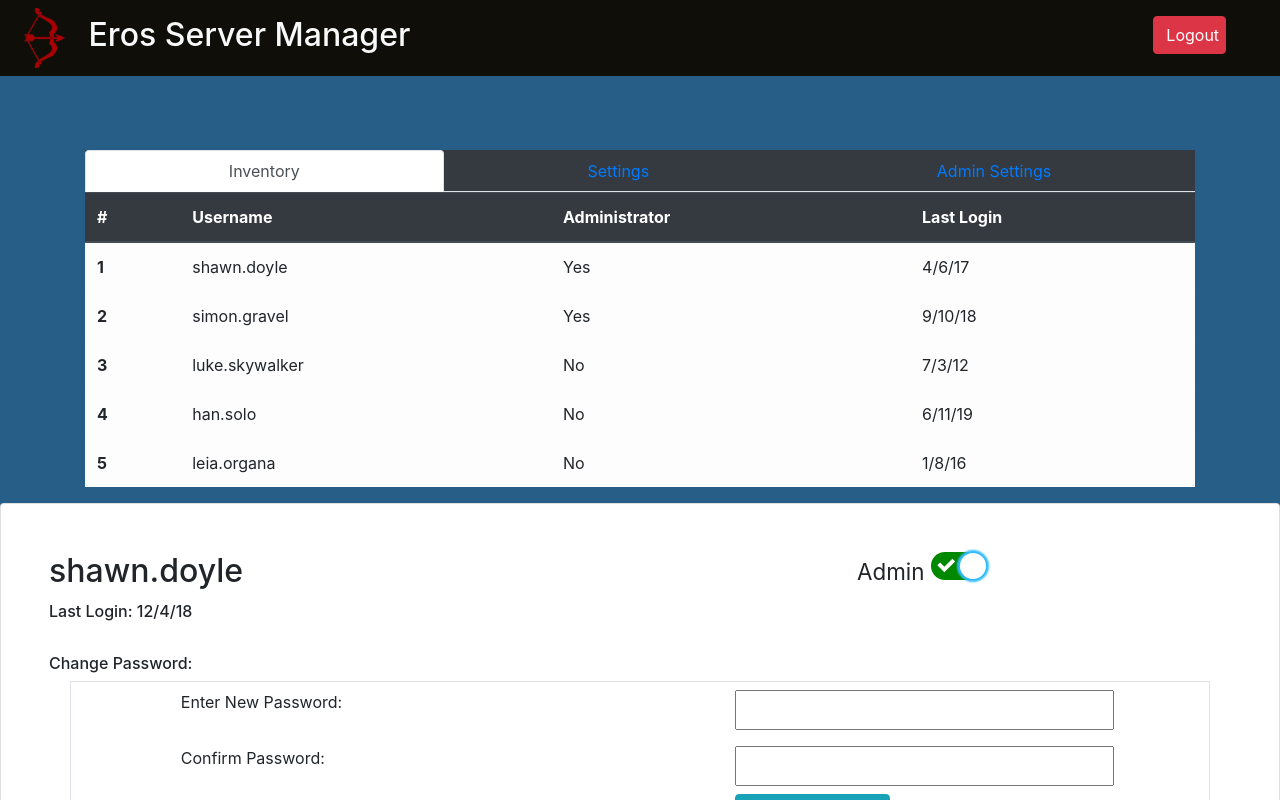
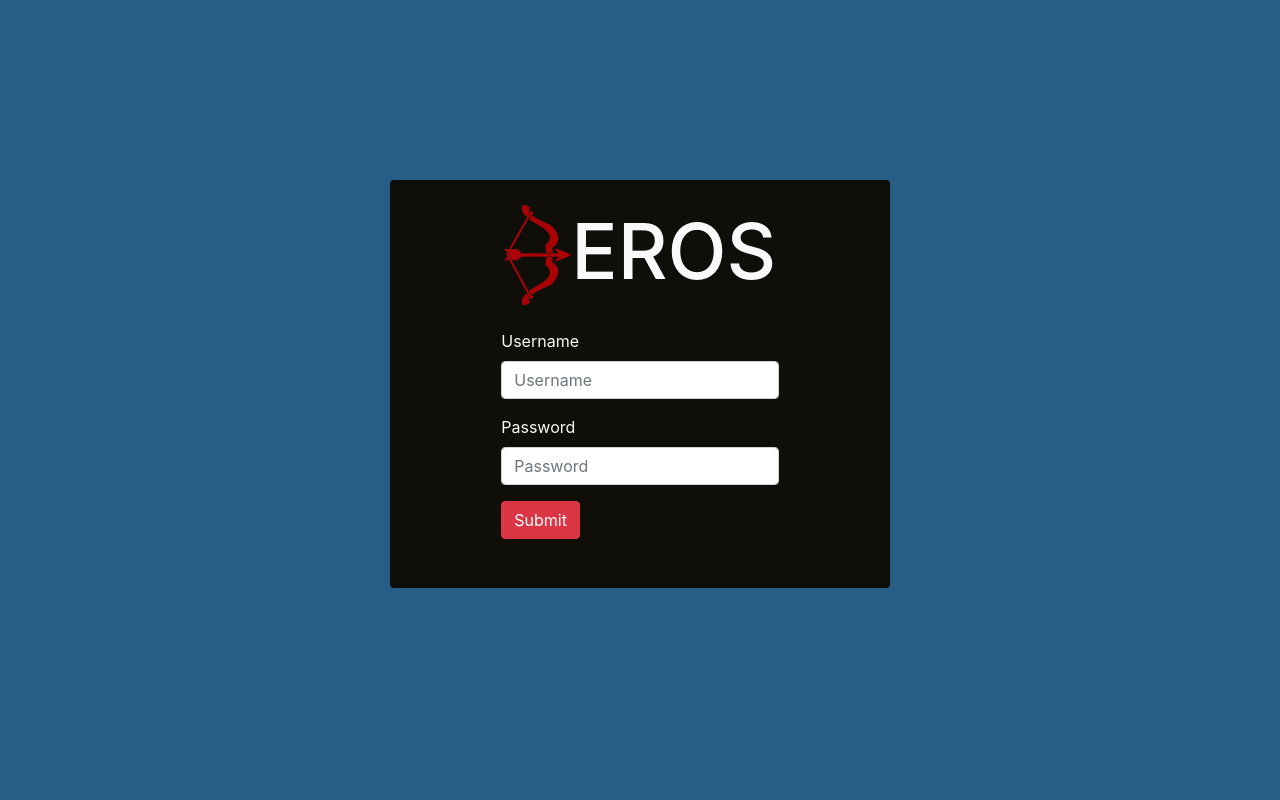
Before and after one commit to doylio/eros-client, a React (Create React App) app: page / in a window 1280 px wide. Shown: the top 800 px of the page. Built offline with nearby package versions, Linux system fonts and the light colour scheme.

Commit message:
Finished component design

```diff
--- a/package.json
+++ b/package.json
@@ -3,6 +3,7 @@
   "version": "0.1.0",
   "private": true,
   "dependencies": {
+    "bootstrap": "^4.2.1",
     "react": "^16.7.0",
     "react-dom": "^16.7.0",
     "react-responsive-modal": "^3.5.1",
--- a/public/index.html
+++ b/public/index.html
@@ -26,7 +26,7 @@
   </head>
   <body>
     <noscript>You need to enable JavaScript to run this app.</noscript>
-    <div id="root"></div>
+    <div id="root" class='mh-100'></div>
     <!--
       This HTML file is a template.
       If you open it directly in the browser, you will see an empty page.
--- a/src/App.css
+++ b/src/App.css
@@ -1,3 +1,4 @@
 body {
   background: #275E88;
+  max-height: 100%;
 }
--- a/src/App.js
+++ b/src/App.js
@@ -10,7 +10,7 @@ class App extends Component {
   constructor() {
     super()
     this.state = {
-      route: 'home', //Change to login later
+      route: 'login', //Change to login later
     }
   }
   render() {
--- a/src/components/Login.js
+++ b/src/components/Login.js
@@ -2,13 +2,32 @@
 import React, { Component } from 'react';
 
 //Local
+import logo from './bow-and-arrow.png';
 
 
 class Login extends Component {
   render() {
     return (
-      <div>
-        Login
+      <div className='w-100' style={{position: 'fixed', top: '180px'}}>
+      	<div className='container-fluid'>
+	        <div className='card m-auto rounded' style={{backgroundColor: '#0F0E08', maxWidth: '500px'}}>
+	        	<div className='d-inline-flex mx-auto my-4'>
+	        		<img src={logo} height='100px'/>
+	        		<h1 className='text-light' style={{fontSize:'77px'}}>EROS</h1>
+	        	</div>
+	        	<div className='container px-5 pb-5 w-75'>
+					<div class="form-group">
+					    <label className='text-light' for="username-input">Username</label>
+					    <input type="email" class="form-control" id="username-input" placeholder="Username" />
+					</div>
+					<div class="form-group">
+					    <label className='text-light' for="password-input">Password</label>
+					    <input type="password" class="form-control" id="password-input" placeholder="Password" />
+					</div>
+				 	<button class="btn btn-danger">Submit</button>
+	        	</div>
+	        </div>
+        </div>
       </div>
     );
   }
```
Also changed, not shown: 1 other file (tests, documents, lock files or other folders).
